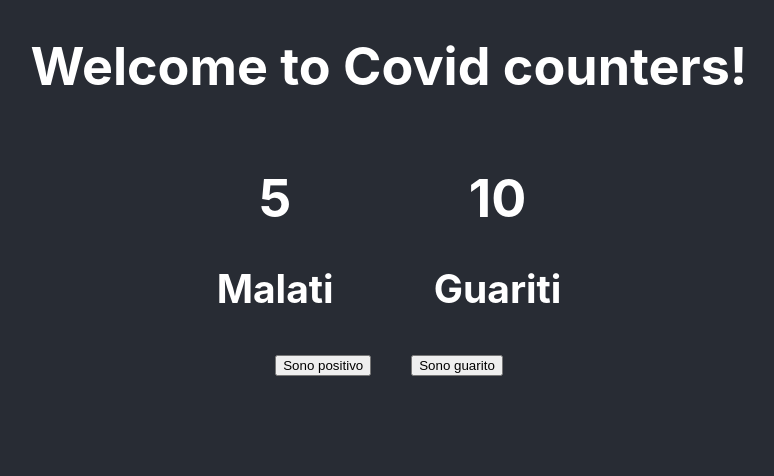
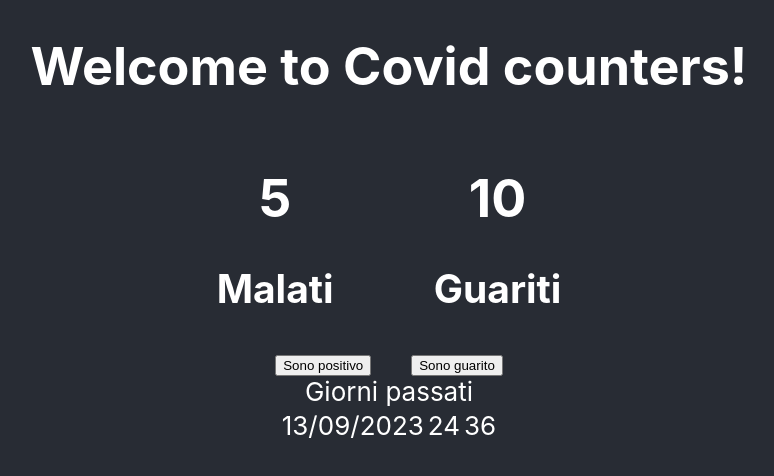
Before and after one commit to Ciamma/CovidStatisticAWS, a React (Create React App) app in the folder covid-front/: page / in a window 1280 px wide. Shown: the top 476 px of the page, without its empty margins (251-1025 px from the left). Built offline with nearby package versions, Linux system fonts and the light colour scheme; no server answers.

Commit message:
aggiunto un piccolo esempio con il counter dei giorni passati(2)

```diff
--- a/covid-front/src/App.js
+++ b/covid-front/src/App.js
@@ -97,6 +97,18 @@ function App() {
     </Row>
   );
 
+  const past_days = (
+    <Row>
+      <table>
+        <tr>
+          <td>13/09/2023</td>
+          <td>24</td>
+          <td>36</td>
+        </tr>
+      </table>
+    </Row>
+  );
+
   return (
     <div className="App">
       <Container>
@@ -104,6 +116,8 @@ function App() {
           {title}
           {counters}
           {buttons}
+          Giorni passati
+          {past_days}
         </header>
       </Container>
     </div>
```
Also changed, not shown: 1 other file (tests, documents, lock files or other folders).
